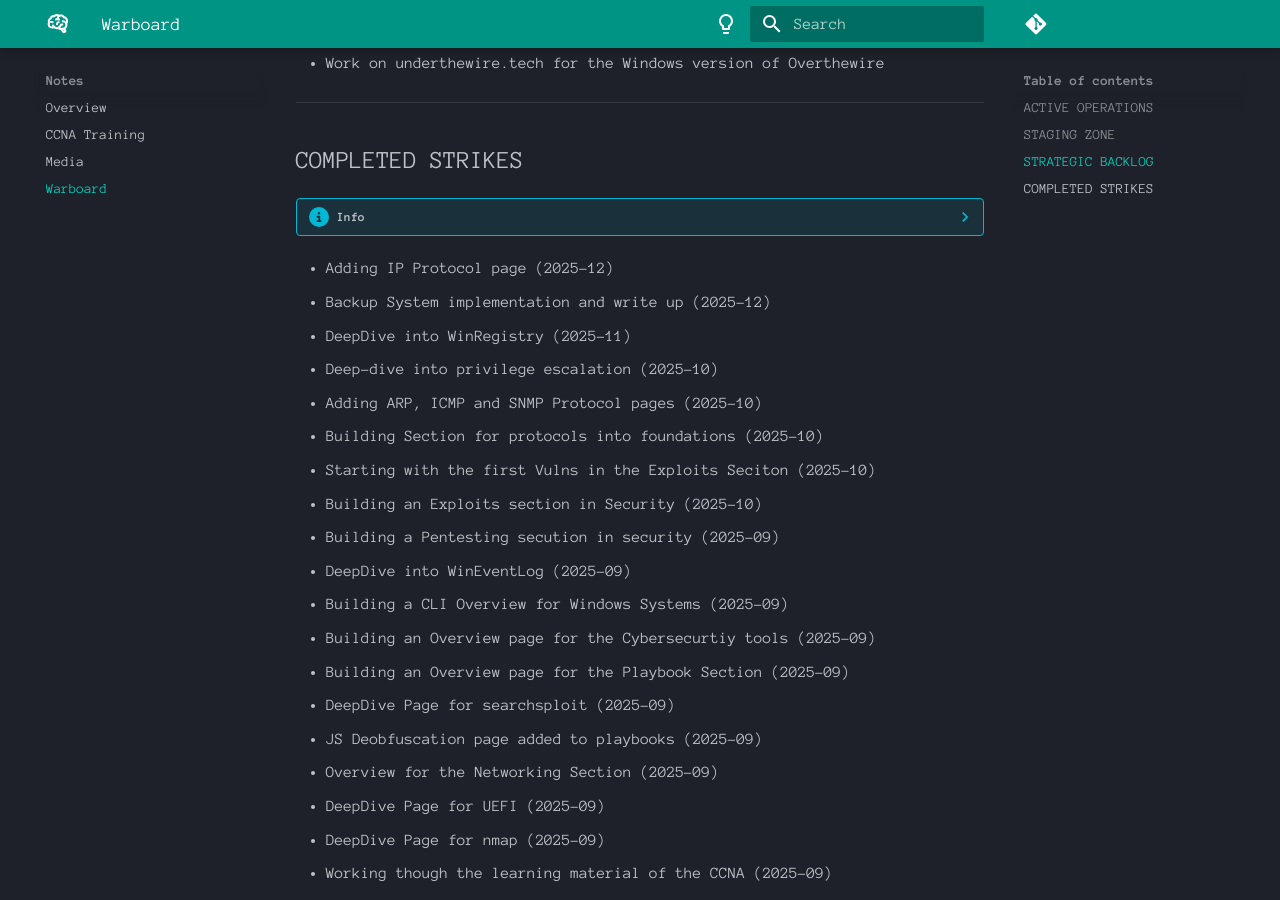
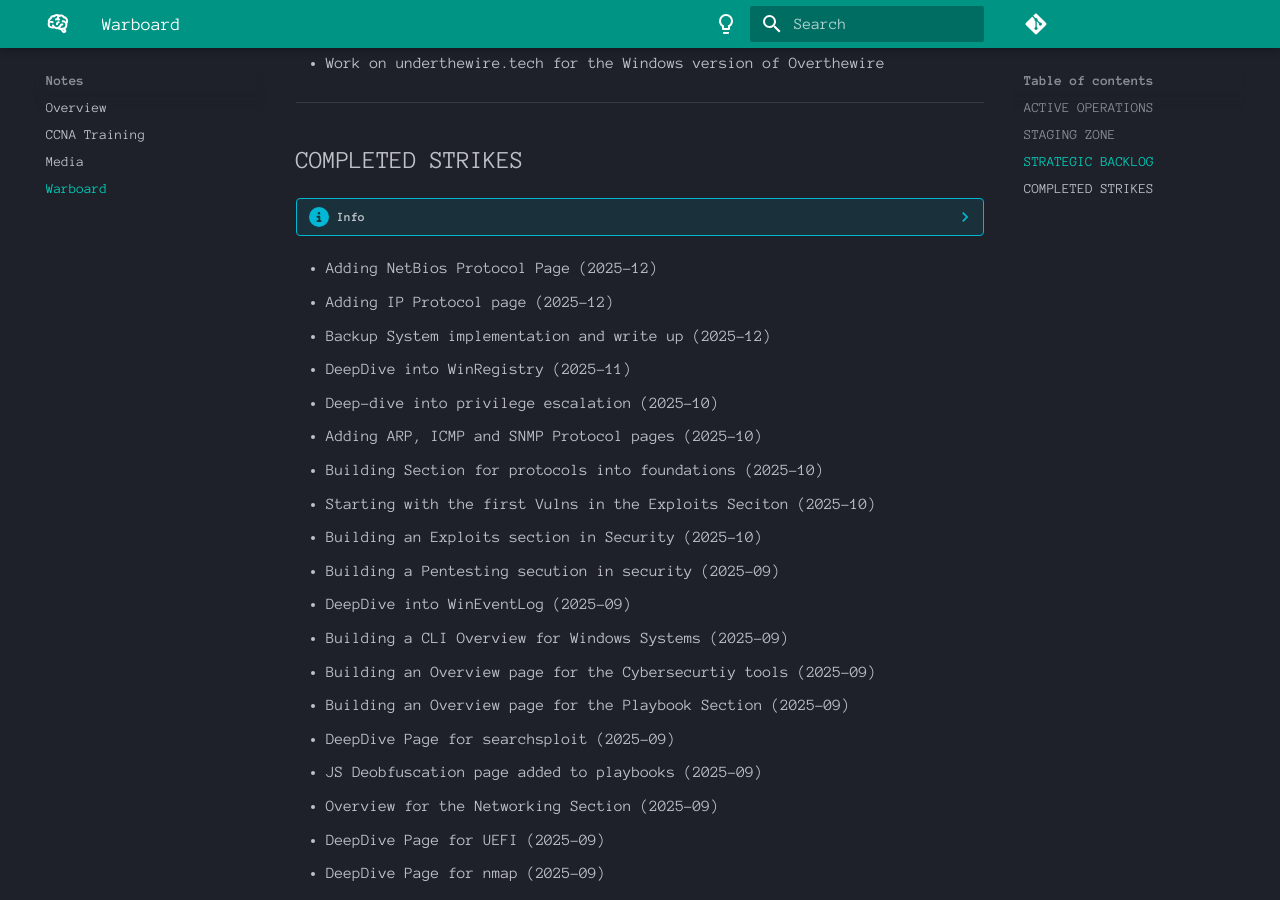
Before and after one commit to Fudomaru/wiki, an MkDocs documentation site: the page built from docs/notes/warboard.md, in a window 1280 px wide and 900 px high, scrolled down 1281 px. Built offline with MkDocs 1.6.1 and Material for MkDocs 9.7.7, drawn with Linux system fonts in a browser that asks for light colours; comment, search, counter and statistics services are not loaded.

Commit message:
making sure Pages are properly represented in the nav

```diff
--- a/docs/notes/warboard.md
+++ b/docs/notes/warboard.md
@@ -51,6 +51,7 @@
 ??? info
     Trying to keep a brief history and show of what the newest pages are.
 
+- Adding NetBios Protocol Page (2025-12)
 - Adding IP Protocol page (2025-12)
 - Backup System implementation and write up (2025-12)
 - DeepDive into WinRegistry (2025-11)
--- a/mkdocs.yml
+++ b/mkdocs.yml
@@ -82,6 +82,7 @@
     - Protocols:
       - Overview: foundations/protocols/overview.md
       - ARP: foundations/protocols/arp.md
+      - IP: foundations/protocols/ip.md
       - ICMP: foundations/protocols/icmp.md
       - TCP: foundations/protocols/tcp.md
       - UDP: foundations/protocols/udp.md
@@ -94,6 +95,7 @@
       - SMB: foundations/protocols/smb.md
       - DHCP: foundations/protocols/dhcp.md
       - HTTP: foundations/protocols/http.md
+      - NetBIOS: foundations/protocols/netbios.md
   - Security:
     - Overview: security/overview.md
     - Fundamentals: security/fundamentals.md
```
